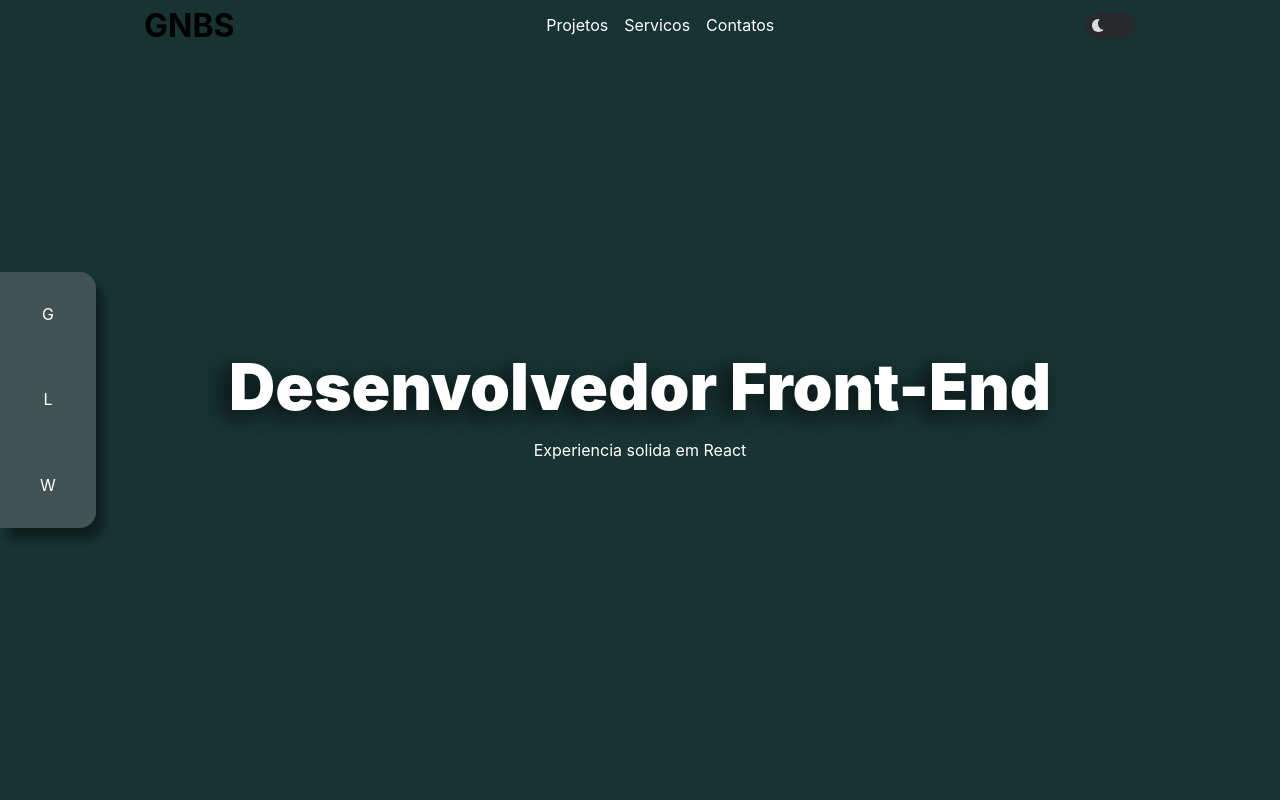
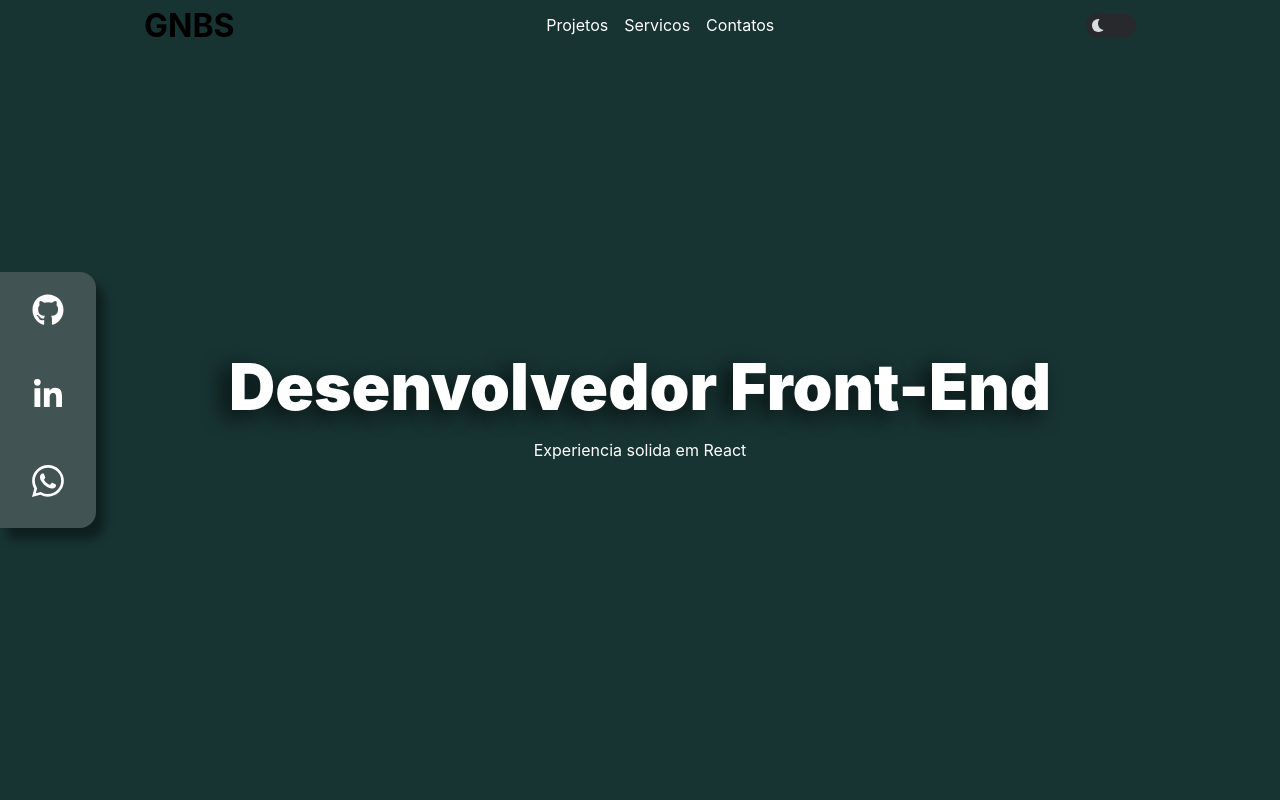
Before and after one commit to GabrielNBS/repository, a React (Create React App) app: page / in a window 1280 px wide. Shown: the top 800 px of the page. Built offline with nearby package versions, Linux system fonts and the light colour scheme.

Commit message:
style: change icons in the sidebar

```diff
--- a/package.json
+++ b/package.json
@@ -12,6 +12,7 @@
     "@types/react-dom": "^18.3.0",
     "react": "^18.3.1",
     "react-dom": "^18.3.1",
+    "react-icons": "^5.3.0",
     "react-scripts": "5.0.1",
     "styled-components": "^6.1.12",
     "typescript": "^4.9.5",
--- a/src/Components/SocialNavBar/SocialNavBar.tsx
+++ b/src/Components/SocialNavBar/SocialNavBar.tsx
@@ -1,18 +1,26 @@
 import React from 'react'
 import { SocialLinks } from './styles'
+import { BsWhatsapp } from 'react-icons/bs'
+import { FaGithub, FaLinkedinIn } from 'react-icons/fa6'
 
 export default function SocialNavBar() {
   return (
     <SocialLinks>
       <ul>
         <li>
-          <a href="">G</a>
+          <a href="">
+            <FaGithub />
+          </a>
         </li>
         <li>
-          <a href="">L</a>
+          <a href="">
+            <FaLinkedinIn />
+          </a>
         </li>
         <li>
-          <a href="">W</a>
+          <a href="">
+            <BsWhatsapp />
+          </a>
         </li>
       </ul>
     </SocialLinks>
--- a/src/Components/SocialNavBar/styles.ts
+++ b/src/Components/SocialNavBar/styles.ts
@@ -18,5 +18,10 @@ export const SocialLinks = styled.aside`
     flex-direction: column;
     align-items: center;
     justify-content: space-around;
+
+    a {
+      font-size: 2rem;
+      animation: shak infinite 0.2s;
+    }
   }
 `
```
Also changed, not shown: 1 other file (tests, documents, lock files or other folders).
